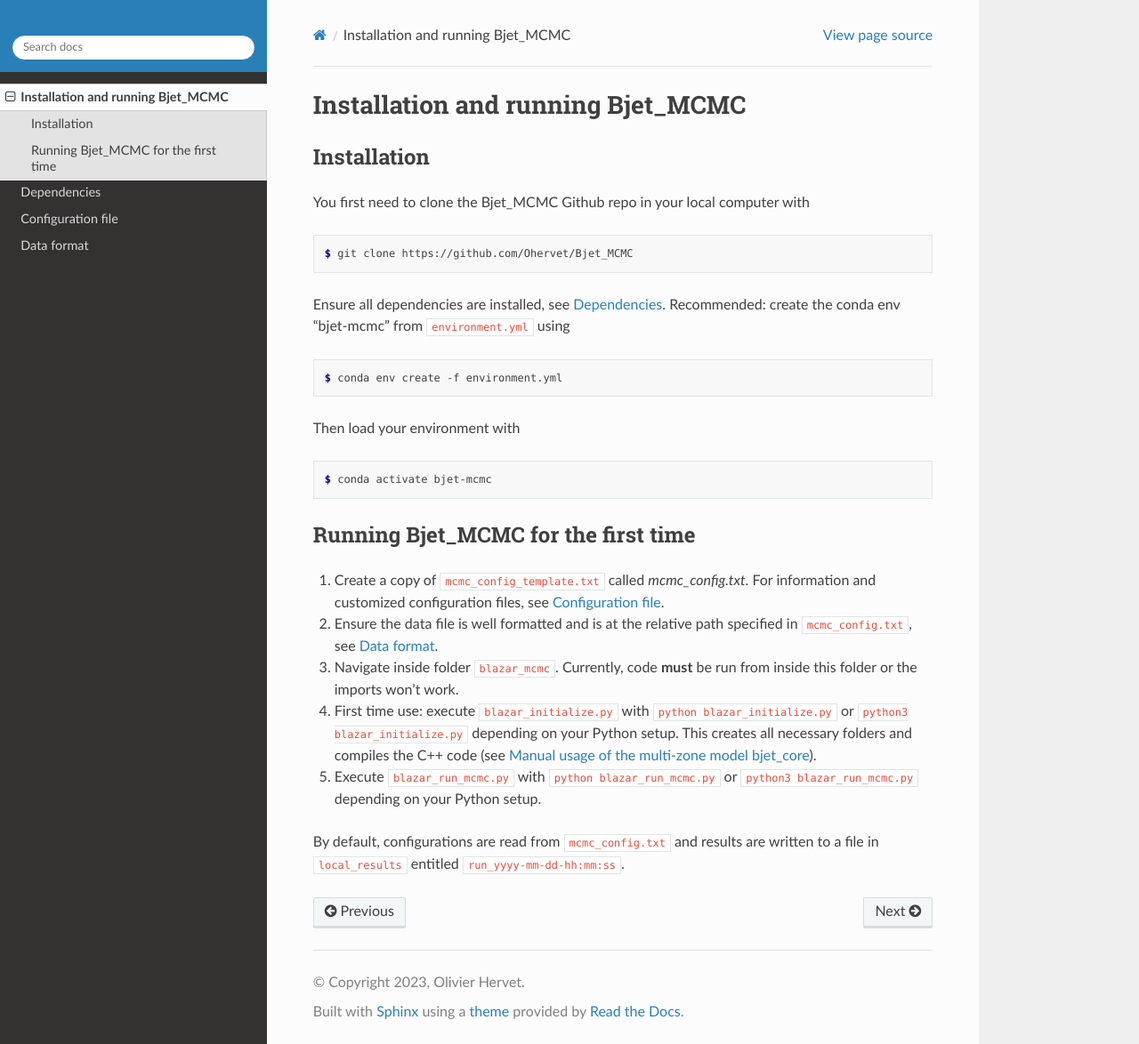
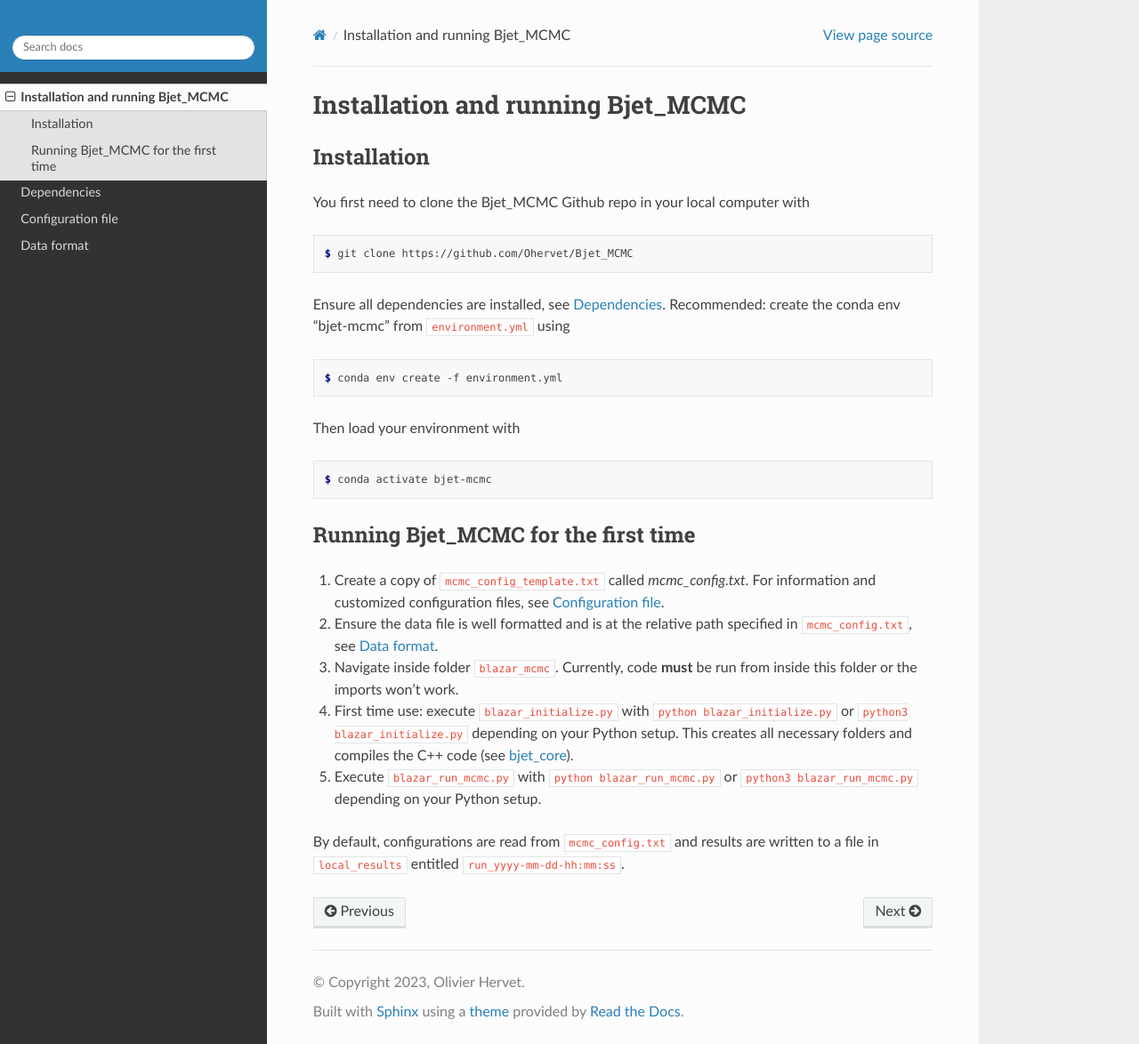
Before and after one commit to Ohervet/Bjet_MCMC, a Sphinx documentation site: the page built from docs/source/install_and_run.rst, in a window 1280 px wide and 1174 px high. Shown: the whole window at 89% size. Built offline with Sphinx 7.4.7 and the Read the Docs theme 2.0.0, drawn with Linux system fonts in a browser that asks for light colours.

Commit message:
Update bjet_core.rst

```diff
--- a/docs/source/bjet_core.rst
+++ b/docs/source/bjet_core.rst
@@ -1,5 +1,5 @@
-Manual usage of the multi-zone model bjet_core
-==============================================
+bjet_core
+=========
 
 `bjet_core` contains an updated version of the multi-zone Bjet code developped in Hervet 2015. This is the physical core of Bjet_MCMC and can be run in standalone mode, outside the MCMC frame.
 
```
